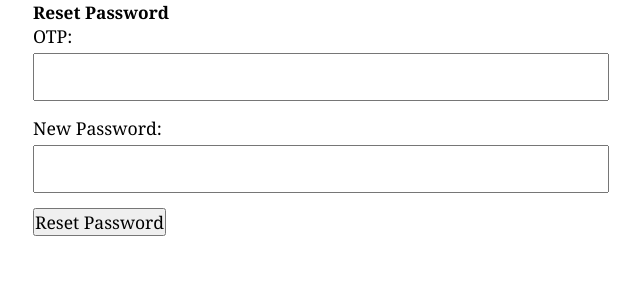
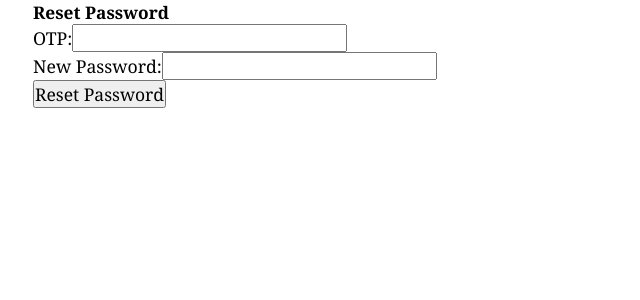
Before and after one commit to sharptechpriyachowdhary/SharptechUI, a React (Create React App) app in the folder SharpTech/: page /ResetPassword/1 in a window 1280 px wide. Shown: the top 300 px of the page, without its empty margins (31-671 px from the left). Built offline with nearby package versions, Linux system fonts and the light colour scheme.

Commit message:
Shravankumar

```diff
--- a/SharpTech/src/implements/ResetPassword/ResetPassword.js
+++ b/SharpTech/src/implements/ResetPassword/ResetPassword.js
@@ -36,7 +36,7 @@ const ResetPassword = () => {
       <div className="reset-password-box">
         <h1>Reset Password</h1>
         <form onSubmit={handleSubmit}>
-          <div className="input-group">
+          <div className="reset-password-input-group">
             <label>OTP:</label>
             <input
               type="text"
@@ -45,7 +45,7 @@ const ResetPassword = () => {
               required
             />
           </div>
-          <div className="input-group">
+          <div className="reset-password-input-group">
             <label>New Password:</label>
             <input
               type="password"
```
